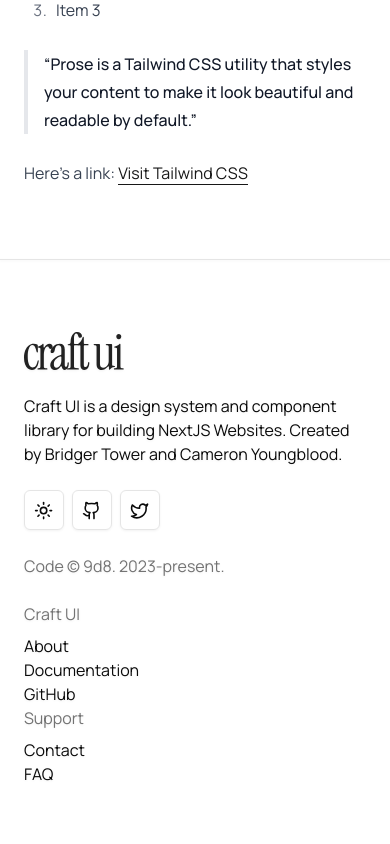
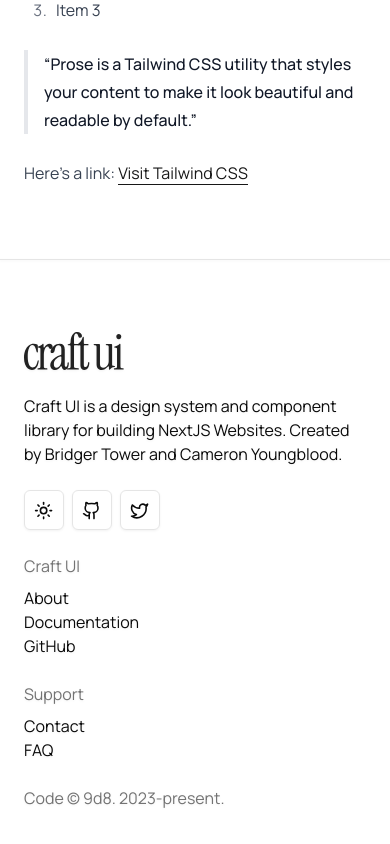
Before and after one commit to 9d8dev/craft-site-example, a Next.js app: page / in a window 390 px wide. Shown: the part 1711-2555 px from the top of the page. Built offline with nearby package versions, Linux system fonts and the light colour scheme.

Commit message:
fix: footer on mobile

```diff
--- a/components/craft/section/footer.tsx
+++ b/components/craft/section/footer.tsx
@@ -95,12 +95,12 @@
                 </Link>
               </Button>
             </div>
-            <p className="text-muted-foreground">
+            <p className="text-muted-foreground hidden sm:block">
               Code © <a href="https://9d8.dev">9d8</a>. 2023-present.
             </p>
           </div>
 
-          <div className="grid md:grid-cols-2">
+          <div className="grid md:grid-cols-2 gap-6 sm:gap-0">
             <div className="flex flex-col gap-2">
               <h4 className="text-muted-foreground">Craft UI</h4>
               <ul>
@@ -132,6 +132,9 @@
               </ul>
             </div>
           </div>
+          <p className="text-muted-foreground block sm:hidden">
+            Code © <a href="https://9d8.dev">9d8</a>. 2023-present.
+          </p>
         </Craft.Container>
       </Craft.Section>
     </footer>
```
